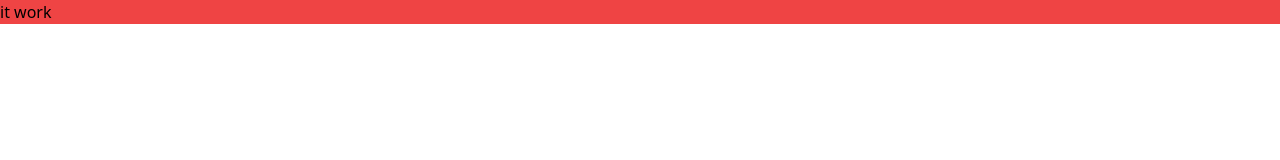
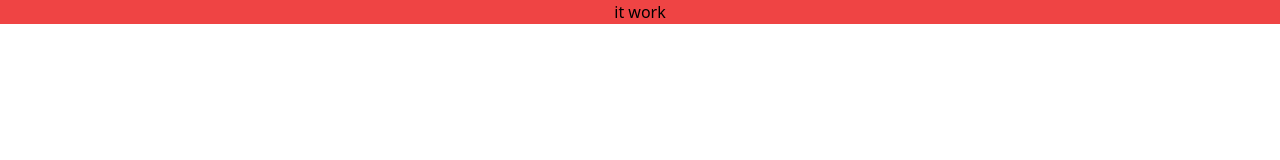
Before and after one commit to Yoonho5034/carrot-project, a Next.js app: page / in a window 1280 px wide. Shown: the top 160 px of the page. Built offline with nearby package versions, Linux system fonts and the light colour scheme.

Commit message:
install tailwind css

```diff
--- a/pages/index.js
+++ b/pages/index.js
@@ -1,7 +1,7 @@
 const index = () => {
   return (
-    <div className="bg-red-500">
-      <h1 className="text-black-500">it work</h1>
+    <div className="bg-red-500 text-center">
+      <h1 className="text-black">it work</h1>
     </div>
   );
 };
```
